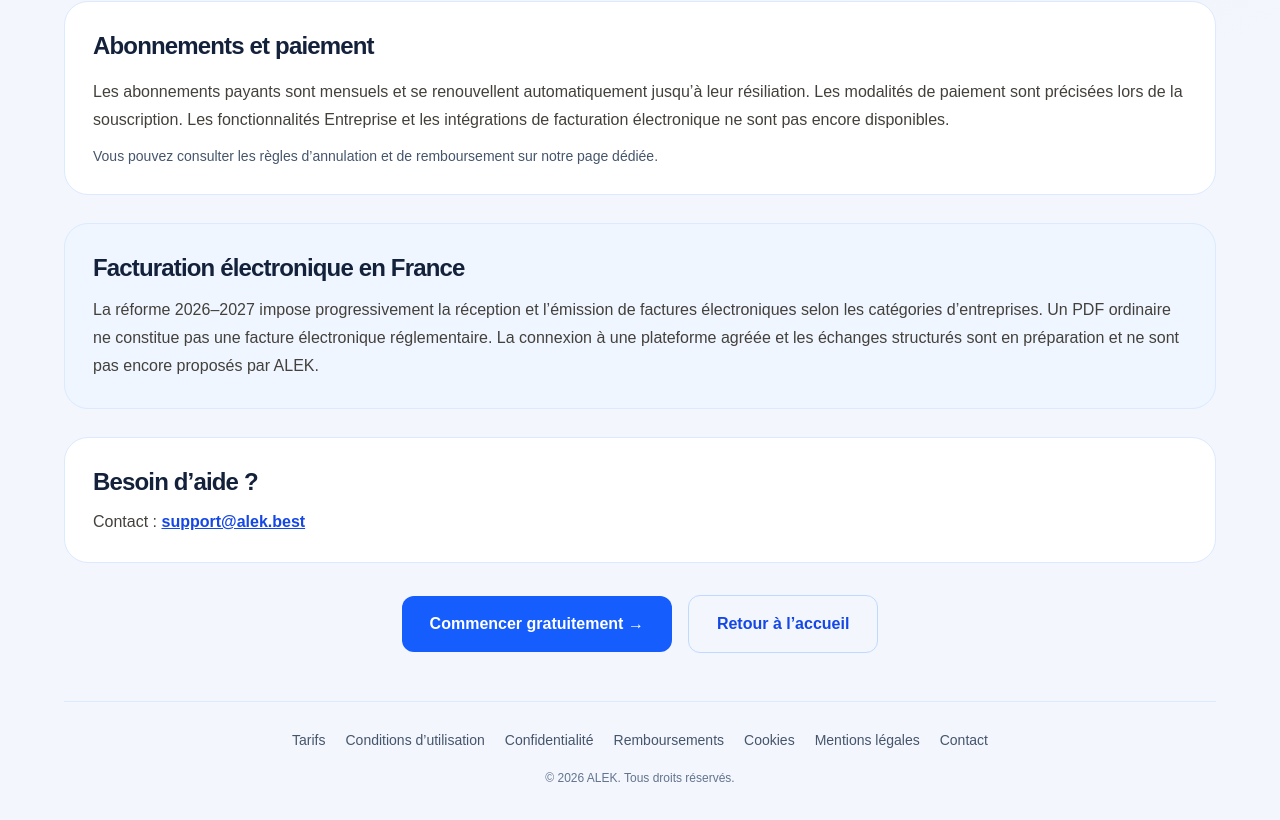
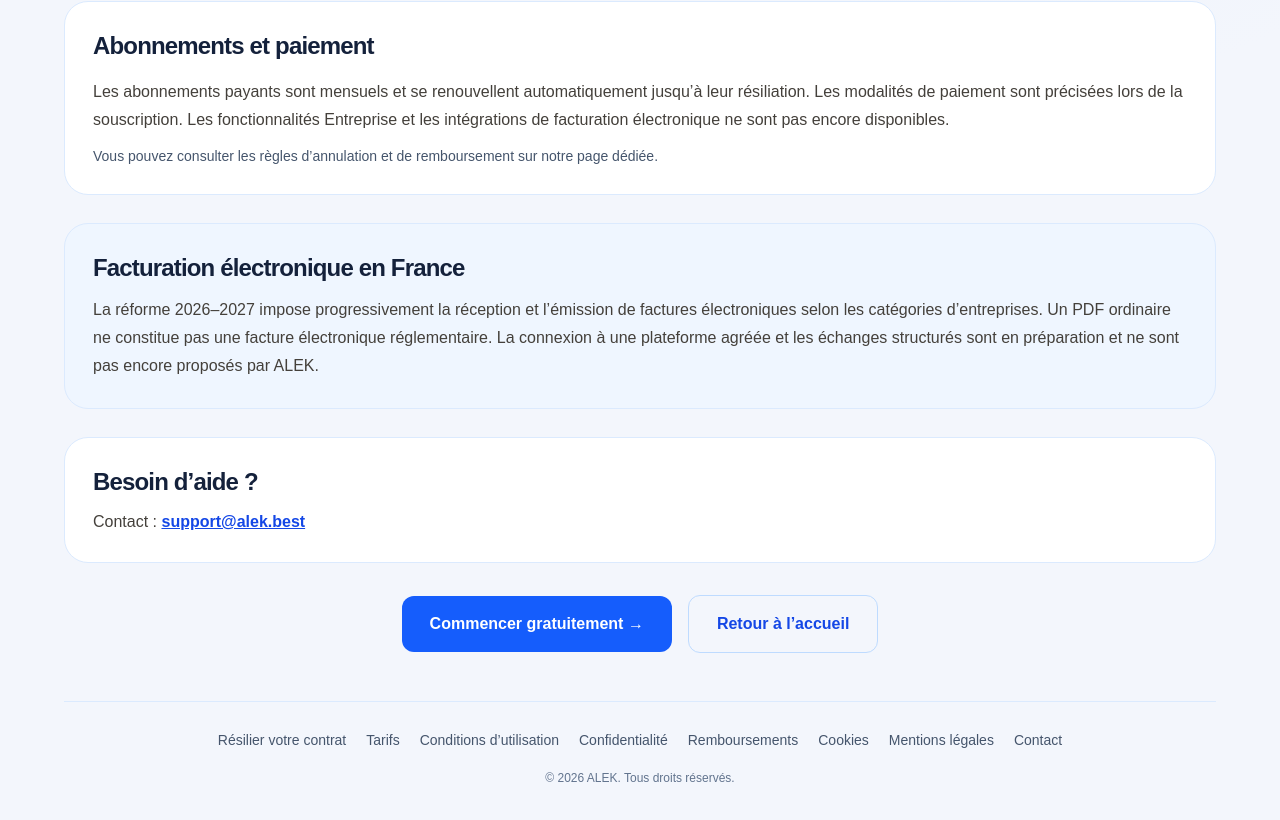
Before and after one commit to rostomiorjonikidze-dotcom/ALEK-app, a Next.js app: page /pricing in a window 1280 px wide. Shown: the part 1076-1896 px from the top of the page. Built offline with nearby package versions, Linux system fonts and the light colour scheme; no server answers.

Commit message:
legal: transparency and accessible cancellation

```diff
--- a/app/pricing/page.tsx
+++ b/app/pricing/page.tsx
@@ -8,6 +8,7 @@ import { supabase } from "../lib/supabase";
 
 
 const legalLinks = [
+  {href:"/resilier-votre-contrat",label:"Résilier votre contrat"},
   { href: "/pricing", label: "Tarifs" },
   { href: "/terms", label: "Conditions d’utilisation" },
   { href: "/privacy", label: "Confidentialité" },
```
